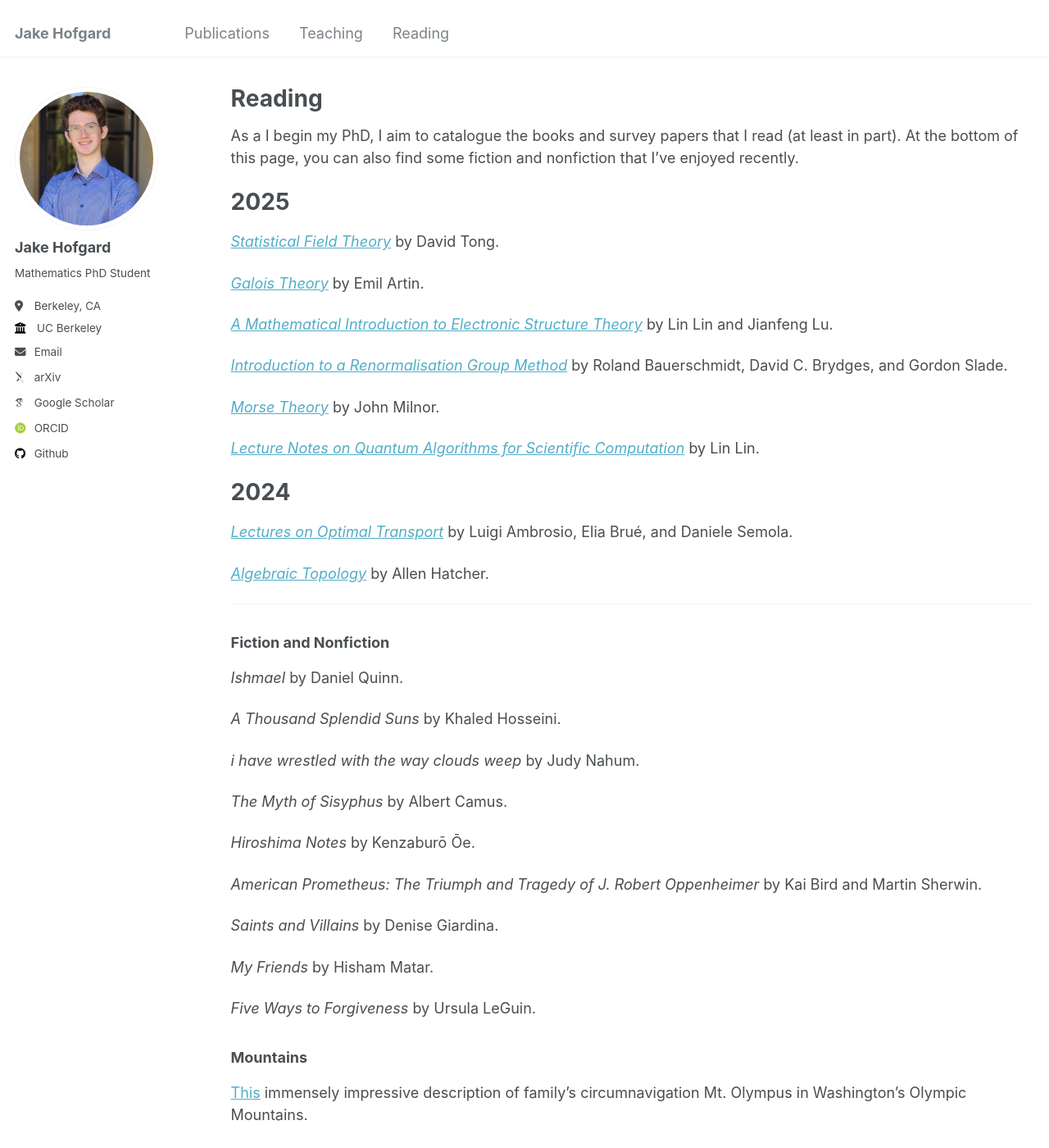
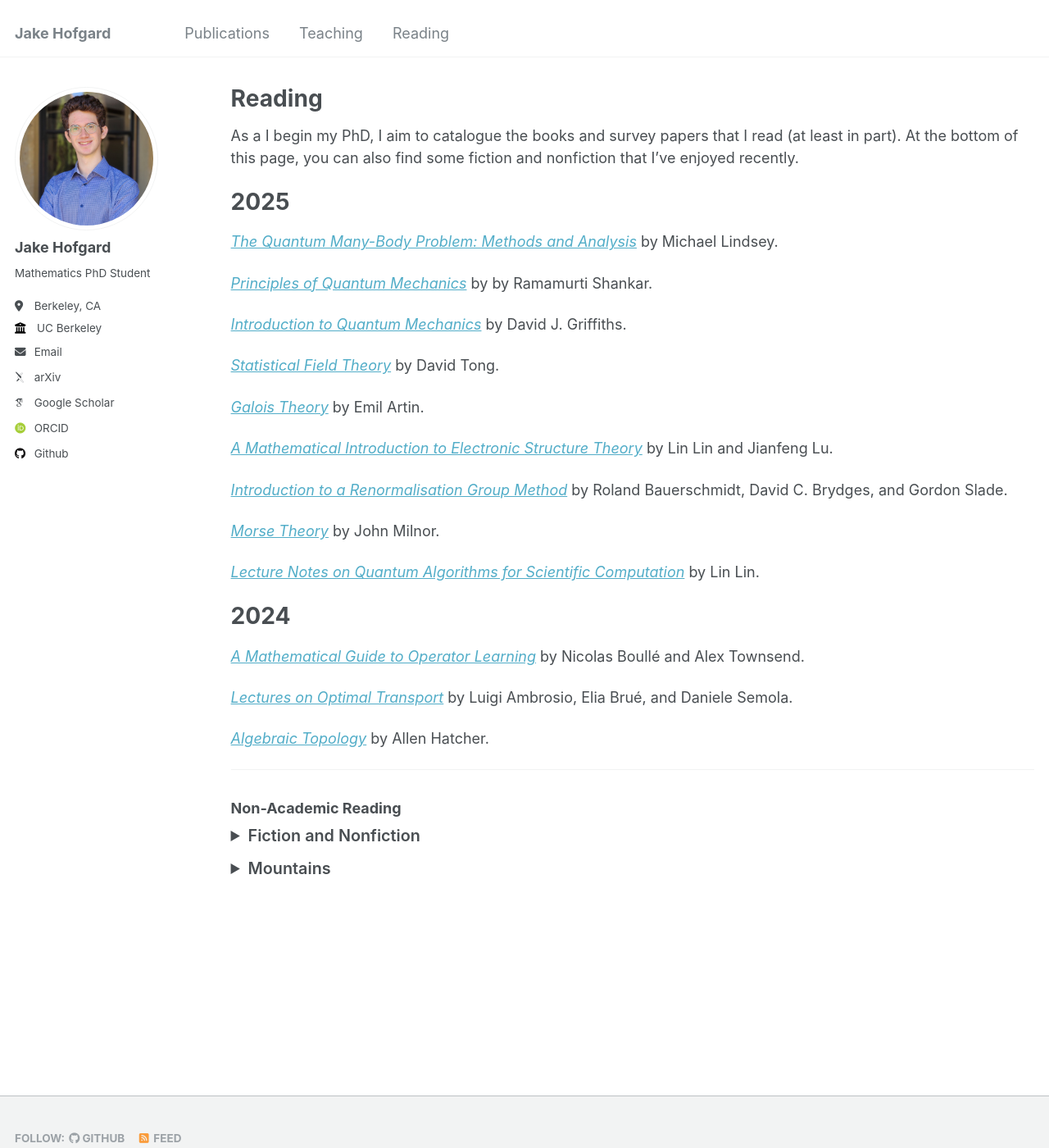
Before and after one commit to jakehofgard/jakehofgard.github.io, a Jekyll site: the page built from _pages/reading.md, in a window 1280 px wide and 1400 px high. Shown: the whole window at 82% size. Built offline with Jekyll 4.4.1, drawn with Linux system fonts in a browser that asks for light colours; some web fonts are replaced; some of the changed text lies outside the part shown.

Commit message:
Update reading.md
Added new academic and non-academic reading lists with details.

```diff
--- a/_pages/reading.md
+++ b/_pages/reading.md
@@ -8,6 +8,12 @@ author_profile: true
 As a I begin my PhD, I aim to catalogue the books and survey papers that I read (at least in part). At the bottom of this page, you can also find some fiction and nonfiction that I've enjoyed recently.
 
 # 2025
+
+*[The Quantum Many-Body Problem: Methods and Analysis](https://quantumtative.github.io/dissertationLindsey.pdf)* by Michael Lindsey.
+
+*[Principles of Quantum Mechanics](https://en.wikipedia.org/wiki/Principles_of_Quantum_Mechanics)* by by Ramamurti Shankar.
+
+*[Introduction to Quantum Mechanics](https://en.wikipedia.org/wiki/Introduction_to_Quantum_Mechanics_(book))* by David J. Griffiths.
 
 *[Statistical Field Theory](https://www.damtp.cam.ac.uk/user/tong/sft/sft.pdf)* by David Tong.
 
@@ -26,34 +32,44 @@ As a I begin my PhD, I aim to catalogue the books and survey papers that I read
 
 # 2024
 
+*[A Mathematical Guide to Operator Learning](https://www.sciencedirect.com/science/article/abs/pii/S1570865924000036)* by Nicolas Boullé and Alex Townsend.
+
 *[Lectures on Optimal Transport](https://link.springer.com/book/10.1007/978-3-031-76834-7)* by Luigi Ambrosio, Elia Brué, and Daniele Semola.
 
 *[Algebraic Topology](https://pi.math.cornell.edu/~hatcher/AT/AT.pdf)* by Allen Hatcher.
 
 ---
 
-### Fiction and Nonfiction
+### Non-Academic Reading
+<details>
+<summary style="font-weight:600; font-size:1.1em; margin-bottom:0.5em;">
+  Fiction and Nonfiction
+</summary>
 
-*Ishmael* by Daniel Quinn.
+<div style="margin-left:1.25em; line-height:1.6;">
 
-*A Thousand Splendid Suns* by Khaled Hosseini.
+- *Ishmael* — Daniel Quinn
+- *A Thousand Splendid Suns* — Khaled Hosseini
+- *i have wrestled with the way clouds weep* — Judy Nahum
+- *The Myth of Sisyphus* — Albert Camus
+- *Hiroshima Notes* — Kenzaburō Ōe
+- *American Prometheus: The Triumph and Tragedy of J. Robert Oppenheimer* — Kai Bird & Martin Sherwin
+- *Saints and Villains* — Denise Giardina
+- *My Friends* — Hisham Matar
+- *Five Ways to Forgiveness* — Ursula LeGuin
 
-*i have wrestled with the way clouds weep* by Judy Nahum.
+</div>
+</details>
 
-*The Myth of Sisyphus* by Albert Camus.
+<details>
+<summary style="font-weight:600; font-size:1.1em; margin-bottom:0.5em;">
+  Mountains
+</summary>
 
-*Hiroshima Notes* by Kenzaburō Ōe.
+<div style="margin-left:1.25em; line-height:1.6;">
 
-*American Prometheus: The Triumph and Tragedy of J. Robert Oppenheimer* by Kai Bird and Martin Sherwin.
+- [This](https://www.nwhikers.net/forums/viewtopic.php?t=8039587) immensely impressive description of family's circumnavigation Mt. Olympus in Washington's Olympic Mountains.
+- [This](https://www.14ers.com/php14ers/tripreport.php?trip=20720) compelling report of climbing all of Wyoming's remote 13ers by Eli Boardman.
 
-*Saints and Villains* by Denise Giardina.
-
-*My Friends* by Hisham Matar.
-
-*Five Ways to Forgiveness* by Ursula LeGuin.
-
-### Mountains
-
-[This](https://www.nwhikers.net/forums/viewtopic.php?t=8039587) immensely impressive description of family's circumnavigation Mt. Olympus in Washington's Olympic Mountains.
-
-[This](https://www.14ers.com/php14ers/tripreport.php?trip=20720) compelling report of climbing all of Wyoming's remote 13ers by Eli Boardman.
+</div>
+</details>
```
